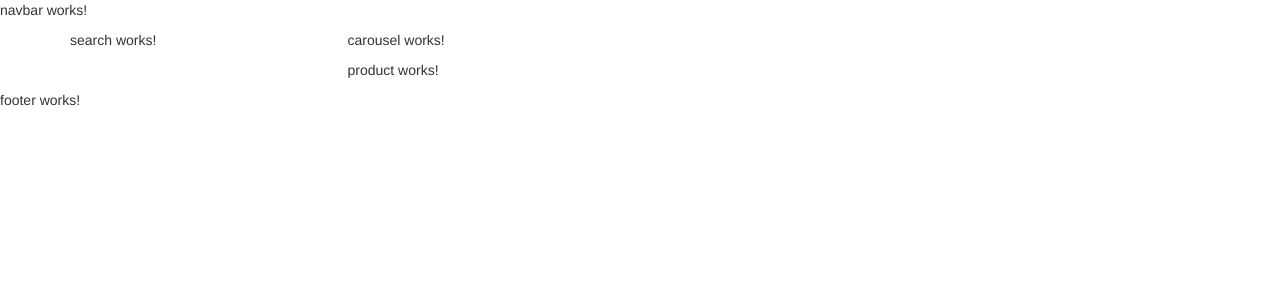
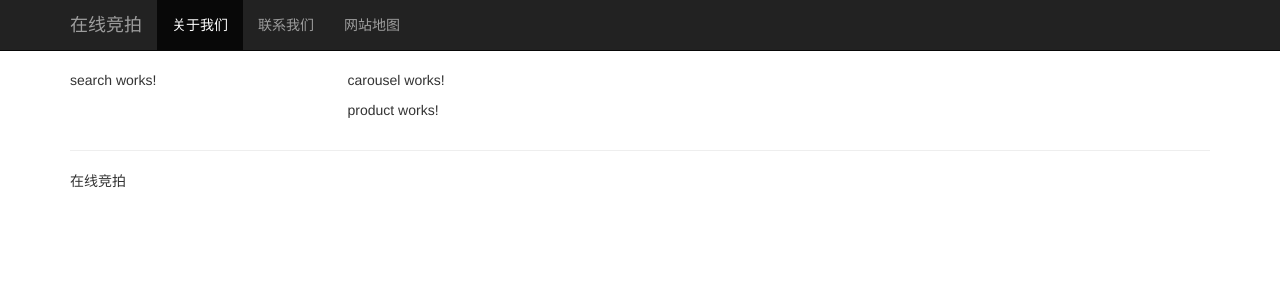
Before and after one commit to sAMs126/Angular4-study, an Angular app in the folder ng-action-one/: page / in a window 1280 px wide. Shown: the top 300 px of the page. Built offline with nearby package versions, Linux system fonts and the light colour scheme.

Commit message:
:bulb: 开发 navbar 和 footer

```diff
--- a/ng-action-one/src/app/footer/footer.component.html
+++ b/ng-action-one/src/app/footer/footer.component.html
@@ -1,3 +1,10 @@
-<p>
-  footer works!
-</p>
+<div class="container">
+  <hr>
+  <footer>
+    <div class="row">
+      <div class="col-xs-12 col-sm-12 col-md-12 col-lg-12">
+        <p>在线竞拍</p>
+      </div>
+    </div>
+  </footer>
+</div>
--- a/ng-action-one/src/app/navbar/navbar.component.html
+++ b/ng-action-one/src/app/navbar/navbar.component.html
@@ -1,3 +1,25 @@
-<p>
-  navbar works!
-</p>
+<nav class="navbar navbar-inverse navbar-fixed-top" role="navigation">
+  <div class="container">
+    <div class="navbar-header">
+      <button type="button" class="navbar-toggle" data-toggle="collapse" data-target=".navbar-close-collapse">
+        <span class="icon-bar"></span>
+        <span class="icon-bar"></span>
+        <span class="icon-bar"></span>
+      </button>
+      <a class="navbar-brand" href="#">在线竞拍</a>
+    </div>
+    <div class="collapse navbar-collapse navbar-close-collapse">
+      <ul class="nav navbar-nav">
+        <li class="active">
+          <a href="#">关于我们</a>
+        </li>
+        <li>
+          <a href="#">联系我们</a>
+        </li>
+        <li>
+          <a href="#">网站地图</a>
+        </li>
+      </ul>
+    </div>
+  </div>
+</nav>
--- a/ng-action-one/src/styles.css
+++ b/ng-action-one/src/styles.css
@@ -1 +1,4 @@
 /* You can add global styles to this file, and also import other style files */
+body {
+    padding-top: 70px;
+}
```
